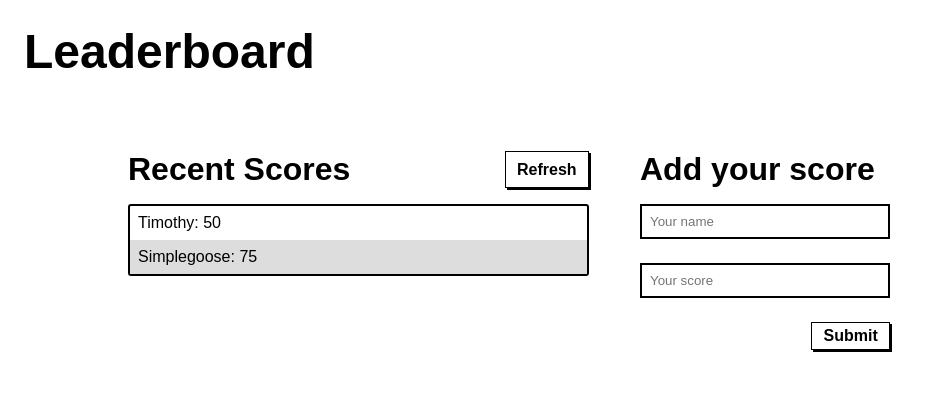
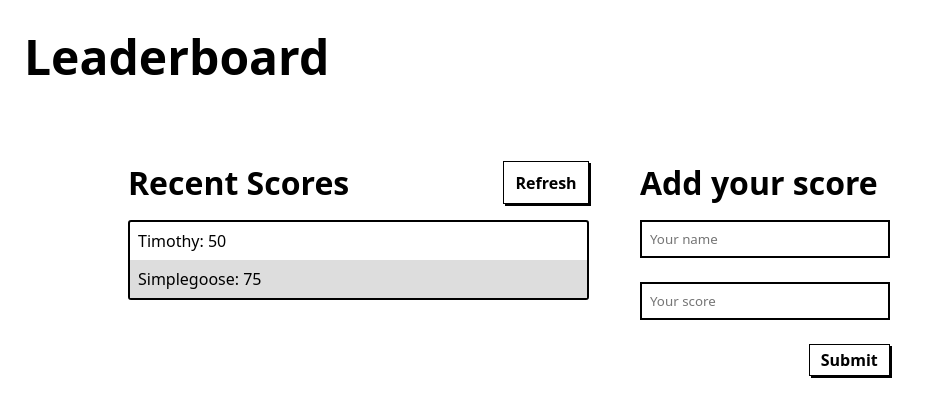
Before and after one commit to simplegoose/leaderboard-app, a website built with webpack: page src/index.html in a window 1280 px wide. Shown: the whole page, without its empty margins (0-928 px from the left). Built offline with nearby package versions, Linux system fonts and the light colour scheme.

Commit message:
On src/css/style.css - Add generic font family

```diff
--- a/src/css/style.css
+++ b/src/css/style.css
@@ -6,7 +6,7 @@
 *,
 ::after,
 ::before {
-  font-family: 'Choco-cooky', sans-serif;
+  font-family: 'Choco-cooky', system-ui, -apple-system, BlinkMacSystemFont, 'Segoe UI', Roboto, Oxygen, Ubuntu, Cantarell, 'Open Sans', 'Helvetica Neue';
   box-sizing: border-box;
   margin: 0;
   padding: 0;
```
